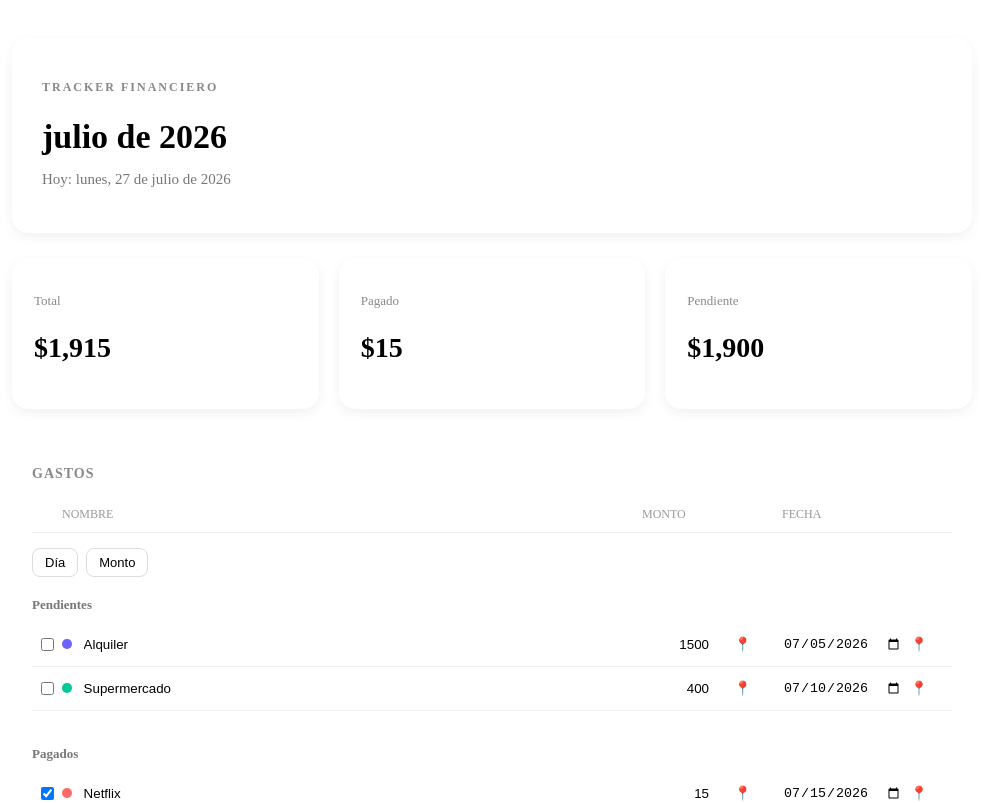
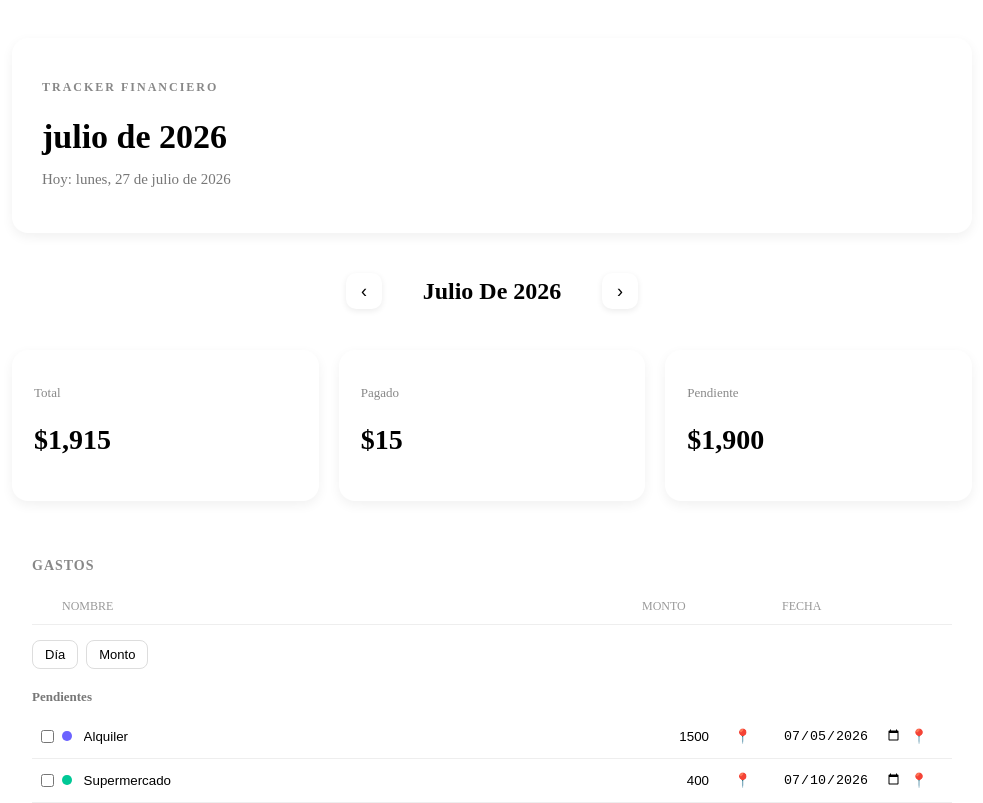
Before and after one commit to Santi-Furman/ExpenseTracker, a React (Vite) app: page / in a window 1280 px wide. Shown: the top 803 px of the page, without its empty margins (148-1131 px from the left). Built offline with nearby package versions, Linux system fonts and the light colour scheme; the HTML template or start-up script is replaced by a standard one.

Commit message:
feat: month selector

```diff
--- a/src/App.jsx
+++ b/src/App.jsx
@@ -1,5 +1,6 @@
 import Header from "./components/Header/Header";
 import Layout from "./components/Layout/Layout";
+import MonthSelector from "./components/MonthSelector/MonthSelector";
 import SummaryCards from "./components/SummaryCards/SummaryCards";
 import ExpenseTable from "./components/ExpenseTable/ExpenseTable";
 
@@ -18,6 +19,8 @@ function App() {
 
       <Header />
 
+      <MonthSelector />
+
       <SummaryCards
         expenses={expenses}
       />
--- /dev/null
+++ b/src/components/MonthSelector/MonthSelector.css
@@ -0,0 +1,43 @@
+.month-selector {
+
+  display: flex;
+
+  justify-content: center;
+
+  align-items: center;
+
+  gap: 20px;
+
+  margin-bottom: 25px;
+
+}
+
+.month-selector button {
+
+  width: 36px;
+
+  height: 36px;
+
+  border: none;
+
+  border-radius: 10px;
+
+  background: white;
+
+  box-shadow: 0 2px 6px rgba(0,0,0,.08);
+
+  cursor: pointer;
+
+  font-size: 18px;
+
+}
+
+.month-selector h2 {
+
+  min-width: 180px;
+
+  text-align: center;
+
+  text-transform: capitalize;
+
+}
--- /dev/null
+++ b/src/components/MonthSelector/MonthSelector.jsx
@@ -0,0 +1,50 @@
+import "./MonthSelector.css";
+import { useState } from "react";
+
+function MonthSelector() {
+
+  const [date, setDate] = useState(new Date());
+
+  function previousMonth() {
+    setDate(
+      new Date(
+        date.getFullYear(),
+        date.getMonth() - 1,
+        1
+      )
+    );
+  }
+
+  function nextMonth() {
+    setDate(
+      new Date(
+        date.getFullYear(),
+        date.getMonth() + 1,
+        1
+      )
+    );
+  }
+
+  const month = date.toLocaleDateString("es-ES", {
+    month: "long",
+    year: "numeric",
+  });
+
+  return (
+    <div className="month-selector">
+
+      <button onClick={previousMonth}>
+        ‹
+      </button>
+
+      <h2>{month}</h2>
+
+      <button onClick={nextMonth}>
+        ›
+      </button>
+
+    </div>
+  );
+}
+
+export default MonthSelector;
```
